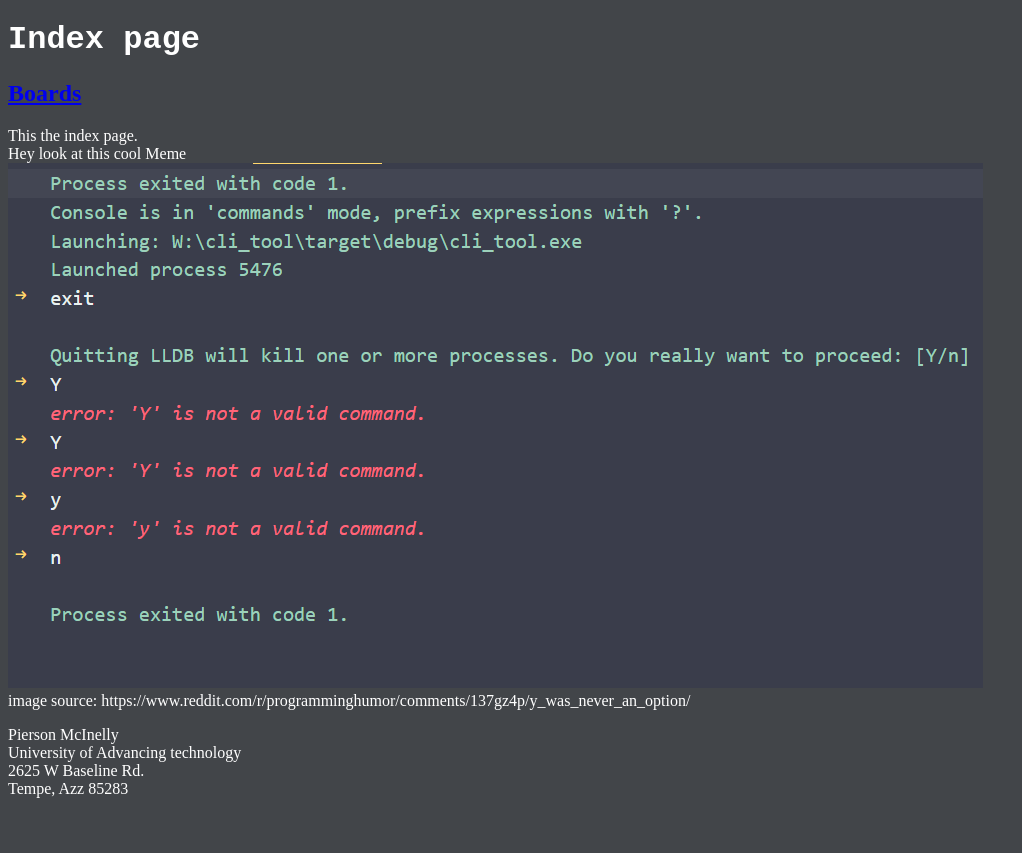
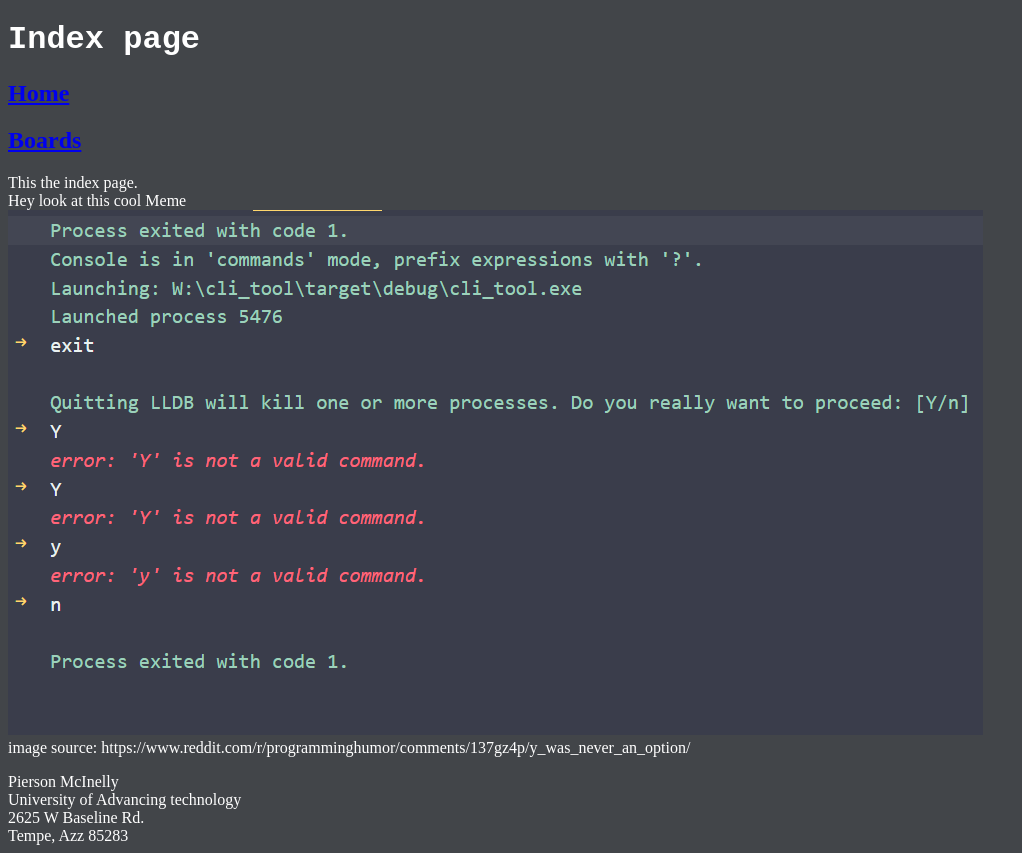
Before and after one commit to PWMUAT/UAT, a plain HTML site: page Index.html in a window 1280 px wide. Shown: the whole page, without its empty margins (0-1022 px from the left). Before the commit the page ends 806 px from the top, so only its background shows below. Drawn offline with Linux system fonts and the light colour scheme.

Commit message:
Add files via upload
fixing nav

```diff
--- a/Index.html
+++ b/Index.html
@@ -15,7 +15,7 @@
     </header>
     <!--Navigation menu between pages-->
     <nav>
-        <!--<h2><a href="./Index.html">Home</a></h2>-->
+        <h2><a href="./Index.html">Home</a></h2>
         <h2><a href="./boards.html">Boards</a></h2>
     </nav>
     <!--Page content. Shown under Paragraph tag.-->
```
Also changed, not shown: boards.html (+1 -1 lines).
